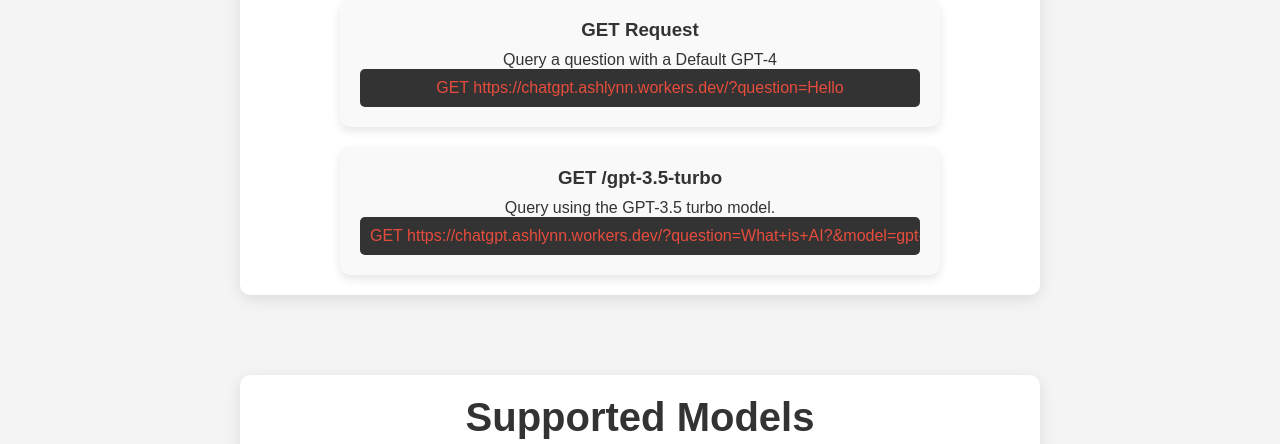
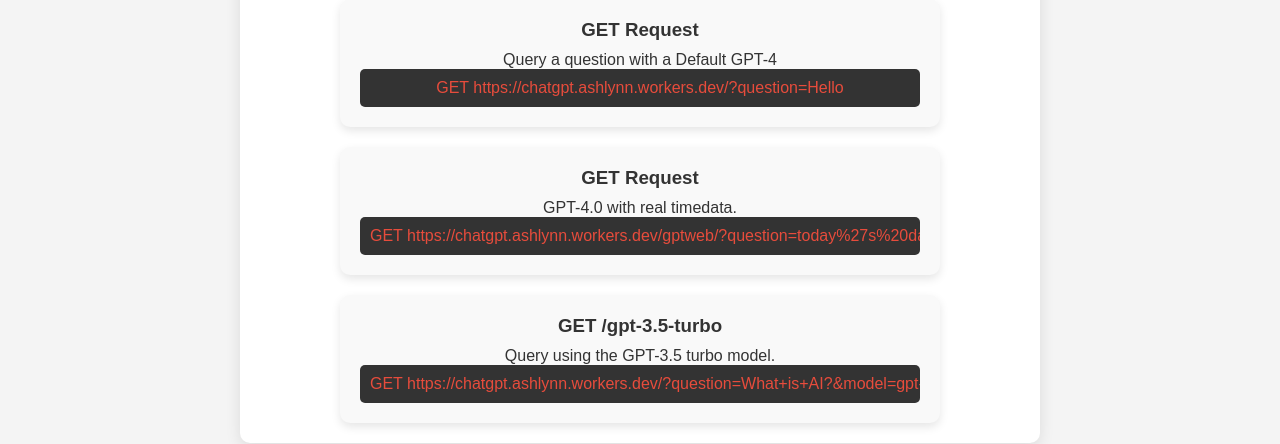
Before and after one commit to pramayaxx/ChatGPT, a plain HTML site: page index.html in a window 1280 px wide. Shown: the part 369-813 px from the top of the page. Drawn offline with Linux system fonts and the light colour scheme.

Commit message:
Update index.html

```diff
--- a/index.html
+++ b/index.html
@@ -182,6 +182,12 @@
             </div>
 
             <div class="api-endpoint">
+                <h3>GET Request</h3>
+                <p>GPT-4.0 with real timedata.</p>
+                <pre><code>GET https://chatgpt.ashlynn.workers.dev/gptweb/?question=today%27s%20date%20and%20time%20in%20new%20delhi%20India</code></pre>
+            </div>
+
+            <div class="api-endpoint">
                 <h3>GET /gpt-3.5-turbo</h3>
                 <p>Query using the GPT-3.5 turbo model.</p>
                 <pre><code>GET https://chatgpt.ashlynn.workers.dev/?question=What+is+AI?&model=gpt-3.5-turbo</code></pre>
```
